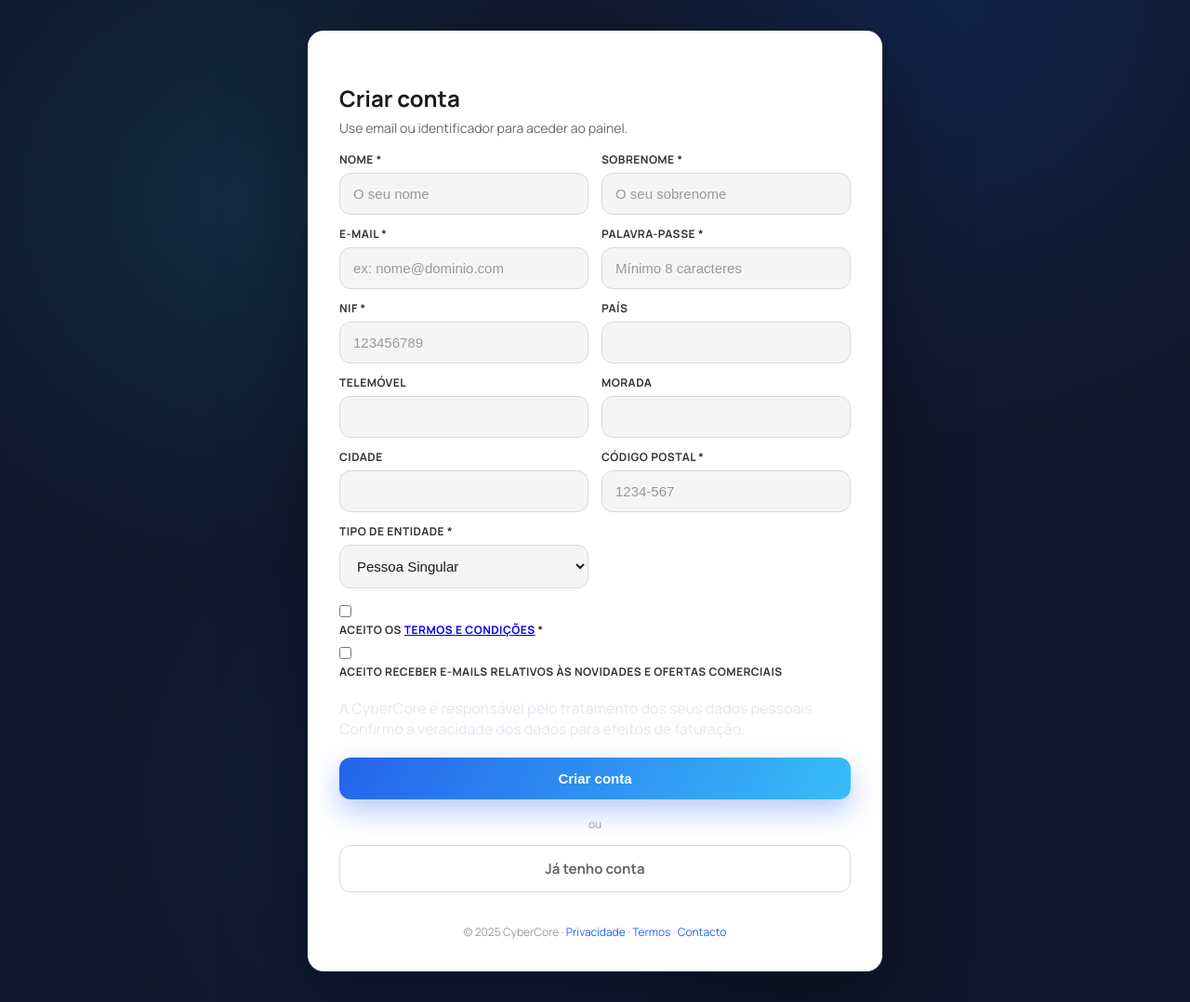
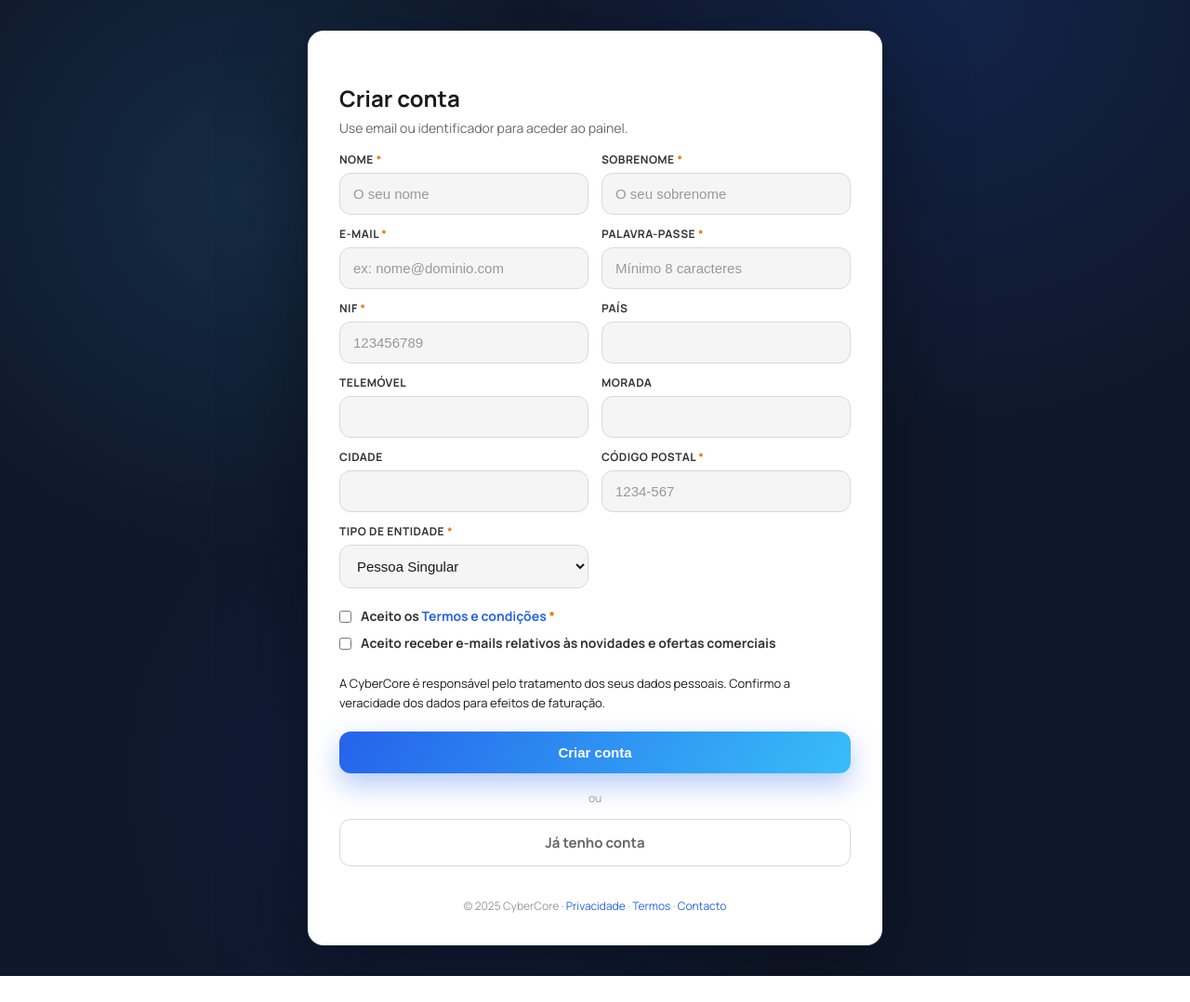
Before and after one commit to vascoferreira2001/cybercore, a PHP site: page /cybercore/register.php in a window 1280 px wide. Shown: the whole page at 93% size. After the commit the page ends 1050 px from the top, so only its background shows below. Run offline with PHP 8.4, Linux system fonts and the light colour scheme; data comes from the database, SQL or seed files in the repository; some libraries are stand-ins or nearby versions.

Commit message:
Melhoramento dos Paineis

```diff
--- a/assets/css/auth-modern.css
+++ b/assets/css/auth-modern.css
@@ -46,7 +46,7 @@ body.auth {
 
 .hero {
   padding: 34px;
-  background: linear-gradient(145deg, rgba(37, 99, 235, 0.12), rgba(11, 18, 36, 0.85));
+  background: linear-gradient(135deg, #1e3a8a, #1e40af);
   border-right: 1px solid var(--border);
   display: flex;
   flex-direction: column;
@@ -252,6 +252,51 @@ label {
 
 .divider { margin: 8px 0 4px; color: #999999; font-size: 12px; text-align: center; }
 
+.info-text {
+  color: #1a1a1a;
+  font-size: 13px;
+  line-height: 1.6;
+}
+
+.form-group.checkbox-group {
+  margin-top: 6px;
+}
+
+.checkbox-item {
+  display: flex;
+  align-items: flex-start;
+  gap: 10px;
+  margin-bottom: 10px;
+}
+
+.checkbox-item input[type="checkbox"] {
+  margin-top: 4px;
+  cursor: pointer;
+  accent-color: #2563eb;
+}
+
+.checkbox-item label {
+  display: inline;
+  text-transform: none;
+  letter-spacing: normal;
+  color: #333333;
+  font-size: 14px;
+  margin-bottom: 0;
+}
+
+.checkbox-item a {
+  color: #2563eb;
+  text-decoration: none;
+}
+
+.checkbox-item a:hover {
+  text-decoration: underline;
+}
+
+.required {
+  color: #d97706;
+}
+
 .footer { text-align: center; color: #999999; font-size: 12px; margin-top: 18px; }
 .footer a { color: #2563eb; text-decoration: none; }
 .footer a:hover { text-decoration: underline; }
```
